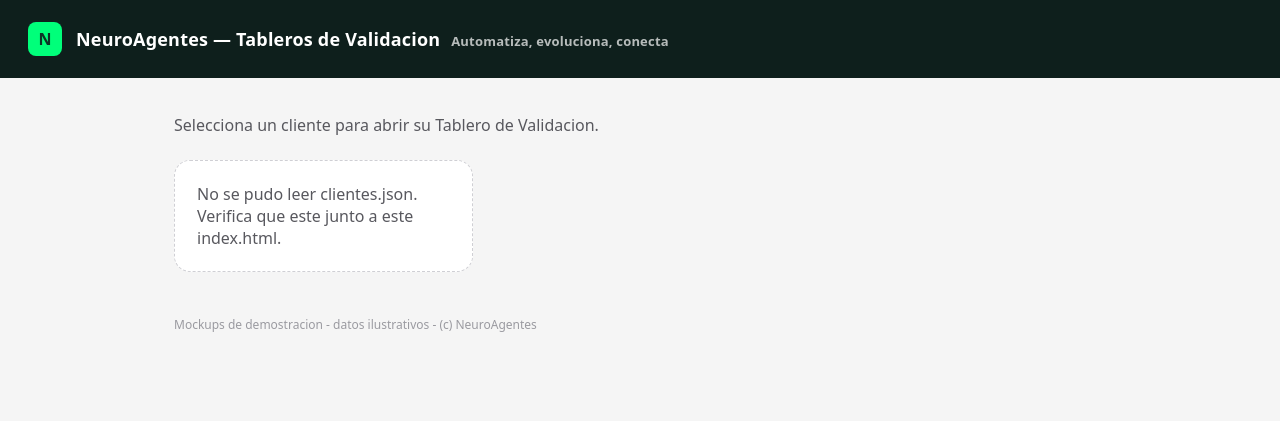
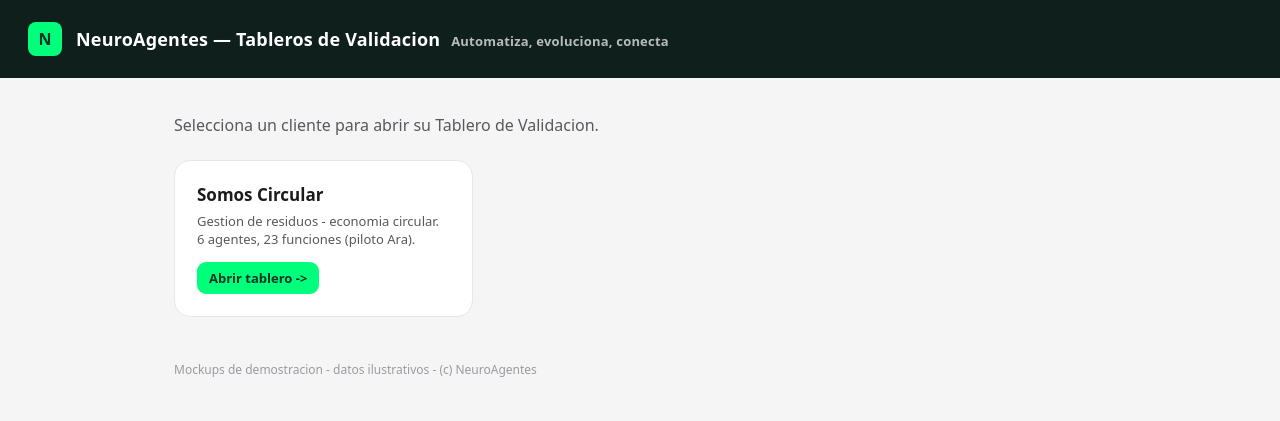
Before and after one commit to neuroagentes-code/mockup_propuestas_comerciales, a plain HTML site: page index.html in a window 1280 px wide. Drawn offline with Linux system fonts and the light colour scheme.

Commit message:
Update index.html

```diff
--- a/index.html
+++ b/index.html
@@ -31,21 +31,20 @@
   </header>
   <main>
     <p class="intro">Selecciona un cliente para abrir su Tablero de Validacion.</p>
-    <div class="grid" id="grid"><div class="vacio">Cargando clientes...</div></div>
+    <div class="grid" id="grid"></div>
   </main>
   <footer>Mockups de demostracion - datos ilustrativos - (c) NeuroAgentes</footer>
 
   <script>
-    // El menu se arma SOLO desde clientes.json. No edites este HTML:
-    // para agregar un cliente, edita clientes.json y sube su carpeta.
-    fetch('./clientes.json?v=' + Date.now())
-      .then(function(r){ if(!r.ok) throw new Error('no clientes.json'); return r.json(); })
-      .then(function(lista){
+    // La lista la inyecta publicar_sitio.py (autocontenido: funciona por doble clic y online).
+    // No edites este HTML: agrega clientes con el script o editando clientes.json y re-corriendo --rebuild.
+    var LISTA = [{"nombre": "Somos Circular", "desc": "Gestion de residuos - economia circular. 6 agentes, 23 funciones (piloto Ara).", "carpeta": "somos-circular"}];
+    (function(){
       var grid = document.getElementById('grid');
-        if(!Array.isArray(lista) || lista.length === 0){
-          grid.innerHTML = '<div class="vacio">Aun no hay clientes en clientes.json.</div>'; return;
+      if(!Array.isArray(LISTA) || LISTA.length === 0){
+        grid.innerHTML = '<div class="vacio">Aun no hay clientes. Agrega uno con publicar_sitio.py.</div>'; return;
       }
-        grid.innerHTML = lista.map(function(c){
+      grid.innerHTML = LISTA.map(function(c){
         var carpeta = String(c.carpeta || '').replace(/[^a-z0-9\-_]/gi,'');
         return '<a class="card" href="./' + carpeta + '/">' +
                  '<h2>' + (c.nombre || carpeta) + '</h2>' +
@@ -53,11 +52,7 @@
                  '<span class="go">Abrir tablero -></span>' +
                '</a>';
       }).join('');
-      })
-      .catch(function(){
-        document.getElementById('grid').innerHTML =
-          '<div class="vacio">No se pudo leer clientes.json. Verifica que este junto a este index.html.</div>';
-      });
+    })();
   </script>
 </body>
 </html>
```
Lines whose indentation alone changed are shown as unchanged.
